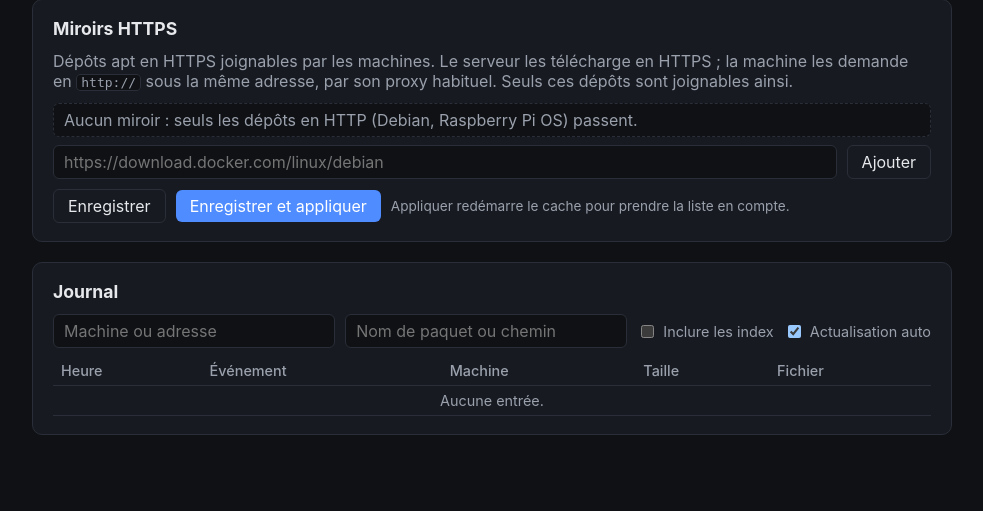
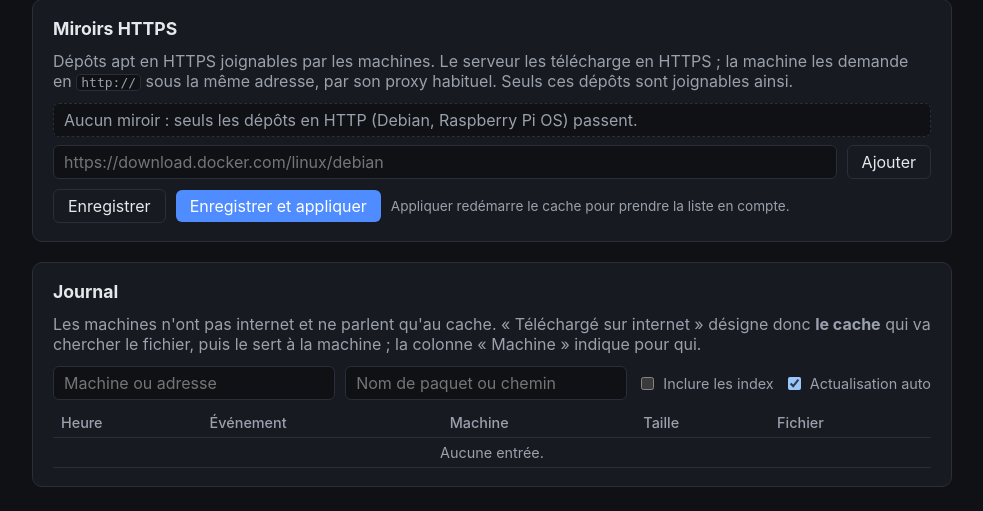
Before and after one commit to nopalpite/expolab, a Flask app: page / in a window 1280 px wide. Shown: the part 743-1254 px from the top of the page, without its empty margins (148-1131 px from the left). Before the commit the page ends 1178 px from the top, so only its background shows below. Run offline with Flask 3, Linux system fonts and the light colour scheme; data that the repository does not hold is empty.

Commit message:
apt-cache-admin : journal regroupe par acces, libelles sans ambiguite
Les lignes I (le cache telecharge) et O (le cache sert) d'un meme acces
apparaissaient separement avec le nom de la machine, ce qui laissait croire que
la machine telechargeait sur internet. Elles sont regroupees :
- miss : le cache a telecharge le fichier pour la machine, puis l'a servi
- hit : servi directement depuis le cache
- fetch : recupere par le cache sans machine en attente (index...)
La taille affichee est celle servie a la machine (celle du telechargement
inclut les en-tetes HTTP). Rappel dans la page que les machines ne parlent
qu'au cache. Tests du regroupement.

Co-Authored-By: Claude Sonnet 5.5 <noreply@anthropic.com>

```diff
--- a/apt-cache-admin/app.py
+++ b/apt-cache-admin/app.py
@@ -146,10 +146,39 @@ def compute_stats(entries: list[dict], names: dict[str, str]) -> dict:
     }
 
 
+PAIR_WINDOW = 15  # secondes : une ligne I suivie d'une ligne O pour le meme fichier = un seul acces
+
+
+def group_events(entries: list[dict]) -> list[dict]:
+    """Regroupe le journal en acces lisibles. Une machine ne parle QU'AU cache :
+    quand il n'a pas le fichier, il le telecharge d'abord (ligne I, c'est LUI qui
+    sort sur internet) puis le sert (ligne O). Donc :
+      miss  = I puis O pour le meme fichier : le cache est alle le chercher pour la machine
+      hit   = O seul : servi directement depuis le cache
+      fetch = I sans O : le cache a recupere un fichier sans qu'une machine l'attende (index...)"""
+    pending: dict[tuple[str, str], list[dict]] = {}
+    events: list[dict] = []
+    for e in entries:
+        key = (e["client"], e["path"])
+        if e["dir"] == "I":
+            fetch = {"time": e["time"], "kind": "fetch", "bytes": e["bytes"], "client": e["client"], "path": e["path"]}
+            pending.setdefault(key, []).append(fetch)
+            events.append(fetch)
+            continue
+        waiting = [f for f in pending.get(key, []) if e["time"] - f["time"] <= PAIR_WINDOW]
+        if waiting:
+            fetch = waiting[-1]
+            pending[key].remove(fetch)
+            fetch.update(kind="miss", bytes=e["bytes"])  # taille servie a la machine
+        else:
+            events.append({"time": e["time"], "kind": "hit", "bytes": e["bytes"], "client": e["client"], "path": e["path"]})
+    return events
+
+
 def recent_entries(entries: list[dict], names: dict[str, str], limit: int, client: str, query: str, only_packages: bool) -> list[dict]:
     query = query.lower()
     out = []
-    for e in reversed(entries):
+    for e in reversed(group_events(entries)):
         if only_packages and not is_package(e["path"]):
             continue
         name = names.get(e["client"], "")
@@ -157,16 +186,7 @@ def recent_entries(entries: list[dict], names: dict[str, str], limit: int, clien
             continue
         if query and query not in e["path"].lower():
             continue
-        out.append(
-            {
-                "time": iso(e["time"]),
-                "kind": "telecharge" if e["dir"] == "I" else "servi",
-                "bytes": e["bytes"],
-                "client": e["client"],
-                "name": name,
-                "path": e["path"],
-            }
-        )
+        out.append({"time": iso(e["time"]), "kind": e["kind"], "bytes": e["bytes"], "client": e["client"], "name": name, "path": e["path"]})
         if len(out) >= limit:
             break
     return out
--- a/apt-cache-admin/static/app.js
+++ b/apt-cache-admin/static/app.js
@@ -199,6 +199,14 @@ $("mirrors-apply").addEventListener("click", () => saveMirrors(true));
 
 // --- journal ----------------------------------------------------------------------
 
+// Une machine ne parle QU'AU cache : "telecharge" designe toujours le CACHE qui va
+// chercher le fichier sur internet, jamais la machine.
+const EVENT_LABELS = {
+    hit: "Servi depuis le cache",
+    miss: "Cache : téléchargé sur internet, puis servi",
+    fetch: "Cache : récupéré sur internet (sans machine en attente)",
+};
+
 async function loadLog() {
     const params = new URLSearchParams({ limit: "100" });
     if ($("log-client").value.trim()) params.set("client", $("log-client").value.trim());
@@ -214,7 +222,7 @@ async function loadLog() {
         data.entries.forEach((e) => {
             body.appendChild(el("tr", {}, [
                 el("td", { text: formatDate(e.time) }),
-                el("td", { "class": "ev-" + e.kind, text: e.kind === "servi" ? "Servi à la machine" : "Téléchargé sur internet" }),
+                el("td", { "class": "ev-" + e.kind, text: EVENT_LABELS[e.kind] || e.kind }),
                 el("td", { text: e.name ? `${e.name} (${e.client})` : e.client }),
                 el("td", { "class": "num", text: formatBytes(e.bytes) }),
                 el("td", { "class": "path", text: e.path }),
--- a/apt-cache-admin/static/style.css
+++ b/apt-cache-admin/static/style.css
@@ -78,8 +78,9 @@ th { color: var(--muted); font-weight: 500; }
 td.path { word-break: break-all; font-family: ui-monospace, monospace; font-size: 0.82rem; }
 td.num, th.num { text-align: right; white-space: nowrap; }
 .empty { color: var(--muted); text-align: center; }
-.ev-telecharge { color: var(--warn); }
-.ev-servi { color: var(--ok); }
+.ev-miss { color: var(--warn); }
+.ev-hit { color: var(--ok); }
+.ev-fetch { color: var(--muted); }
 
 .status { margin: 10px 0 0; padding: 8px 12px; border-radius: 6px; font-size: 0.9rem; background: var(--bg); border: 1px solid var(--border); }
 .status[hidden] { display: none; }
--- a/apt-cache-admin/templates/index.html
+++ b/apt-cache-admin/templates/index.html
@@ -91,6 +91,7 @@
 
         <section class="panel">
             <h2>Journal</h2>
+            <p class="subtitle">Les machines n'ont pas internet et ne parlent qu'au cache. « Téléchargé sur internet » désigne donc <strong>le cache</strong> qui va chercher le fichier, puis le sert à la machine ; la colonne « Machine » indique pour qui.</p>
             <form id="log-form" class="inline-form">
                 <input type="text" id="log-client" placeholder="Machine ou adresse" aria-label="Filtrer par machine">
                 <input type="text" id="log-q" placeholder="Nom de paquet ou chemin" aria-label="Filtrer par paquet">
```
Also changed, not shown: tests/test_apt_cache_admin.py (+36 -5 lines).
